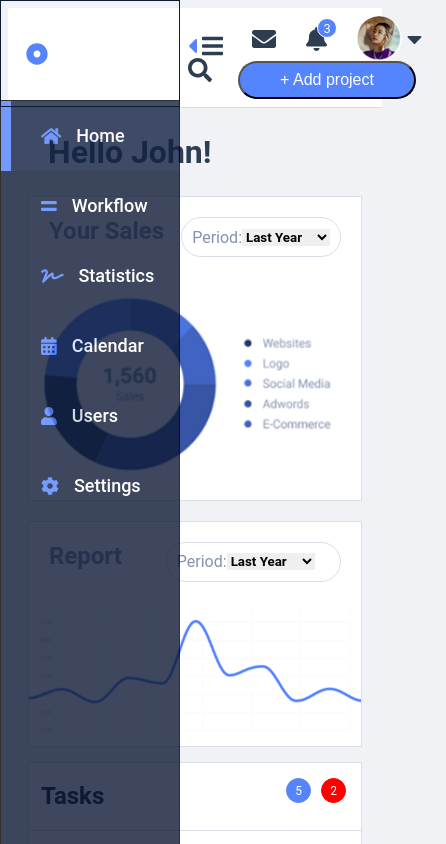
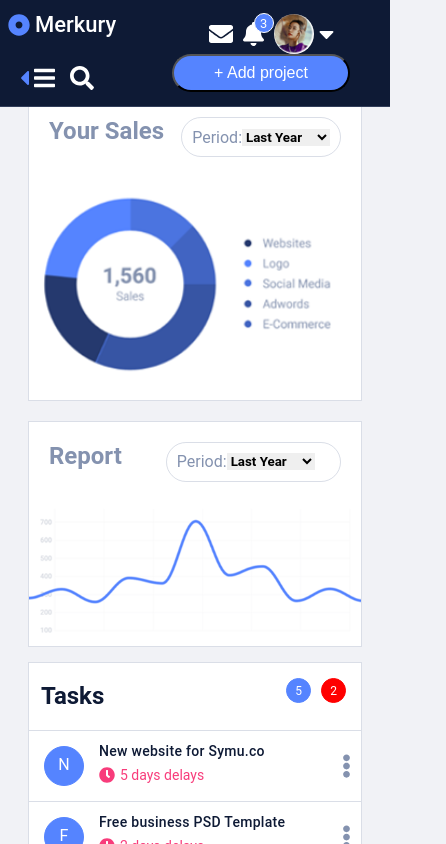
Before and after one commit to adi-gonnen/ui, a Vue app: page / in a window 390 px wide. Shown: the top 844 px of the page, 446 px wide, since content can reach past the window. Built offline with nearby package versions, Linux system fonts and the light colour scheme.

Commit message:
header for mobile

```diff
--- a/src/App.vue
+++ b/src/App.vue
@@ -26,5 +26,4 @@ body {
   background-color: #d5dae654
 }
 
-// https://murmuring-sierra-54649.herokuapp.com
 </style>
--- a/src/assets/scss/_helpers.scss
+++ b/src/assets/scss/_helpers.scss
@@ -24,3 +24,11 @@
 .ml10 {     //margin-left 10px
     margin-left: 10px;
 }
+
+.close {
+    transition: all 0.3s ease;
+    display: none;
+}
+.open {
+    display: block;
+}
--- a/src/cmps/Header.vue
+++ b/src/cmps/Header.vue
@@ -1,8 +1,8 @@
 <template>
     <section class="header-container flex">
-        <navbar class="navbar"/>
+        <navbar class="navbar close-mobile "/>
         <div class="nav-title flex">
-            <font-awesome-icon icon="dot-circle" class="icon"/>
+            <font-awesome-icon icon="dot-circle" class="icon icon-title"/>
             <p>merkury</p>
         </div>
         <div class="header-left flex">
@@ -48,6 +48,7 @@ export default {
     methods: {
         openNavbar() {
             document.querySelector('.navbar').classList.toggle('close');
+            document.querySelector('.navbar').classList.toggle('open-mobile');
         },
         loadUser() {
             this.$store.dispatch({type: 'loadUser'})
@@ -71,7 +72,9 @@ export default {
     padding: 10px;
     background-color: white;
 }
-
+.navbar, {
+    display: block;
+}
 .add-btn {
   border-radius: 30px;
   color: white;
@@ -120,10 +123,6 @@ export default {
 .envelope, .bell {
     margin-right: 30px;
 }
-.close {
-    transition: all 0.3s ease;
-    display: none;
-}
 
 .bell-container {
     position: relative
@@ -151,7 +150,7 @@ export default {
     top: 0;
     text-transform: capitalize;
     border: 1px solid #0e1a35;
-    // background-color: #0e1a35;
+    background-color: #0e1a35;
     color: white;
     font-weight: 500;
     line-height: 48px;
@@ -178,5 +177,46 @@ export default {
         font-size: 1em;
         margin-right: 30px;
     }
+    .header-container {
+        background-color: #0e1a35;
+        color: white;
+        position: absolute;
+        top: 0;
+        right: 0;
+        height: 107px;
+        padding: 0 10px;
+    }
+    .nav-title {
+        height: 50px;
+        z-index: 5;
+        padding: 9px;
+        left: -7px;
+    }
+    .icon-title {
+        margin: 15px 5px;;
+    }
+    .header-left {
+        margin-left: 10px;
+        margin-top: 50px;
+        flex-direction: row;
+    }
+    .envelope, .bell {
+        margin-right: 10px;
+    }
+    .header-right {
+        img {
+            width: 40px;
+            height: 40px;
+        }
+    }
+    .bell-count {
+        right: 0;
+    }
+    .navbar {
+        display: none;
+    }
+    .open-mobile {
+        display: block;
+    }
 }
 </style>
--- a/src/cmps/Navbar.vue
+++ b/src/cmps/Navbar.vue
@@ -39,7 +39,7 @@ export default {
 .nav-container {
     position: absolute;
     left: 0;
-    top: 100px;
+    top: 107px;
     text-transform: capitalize;
     border: 1px solid black;
     background-color: #0e1a35;
@@ -48,8 +48,9 @@ export default {
     font-weight: 500;
     line-height: 48px;
     width: 180px;
-    height: 100%;
+    // height: 100%;
     transition: all 0.3s ease;
+    // display: none;
 }
 .icon {
     color: $main-color;
@@ -74,6 +75,9 @@ export default {
     }
 }
 
+.close-mobile {
+    // display: block;
+}
 @media (max-width: 540px) {
     .nav-container {
         font-size: 18px;
--- a/src/services/UserService.js
+++ b/src/services/UserService.js
@@ -27,7 +27,7 @@ const activities = [
     },
     {
         from: 'Alexandra Spears',
-        img: 'img/Alexandra.png',
+        img: 'img/alexandra.png',
         title: 'added a new project',
         desc: 'Free PSD (...)',
         time: '3 hours ago'
```
Also changed, not shown: 7 other files (tests, documents, lock files or other folders).
